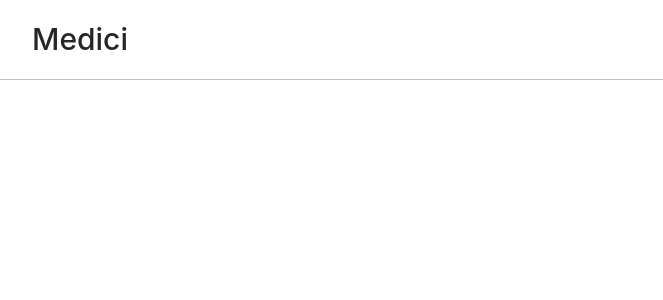
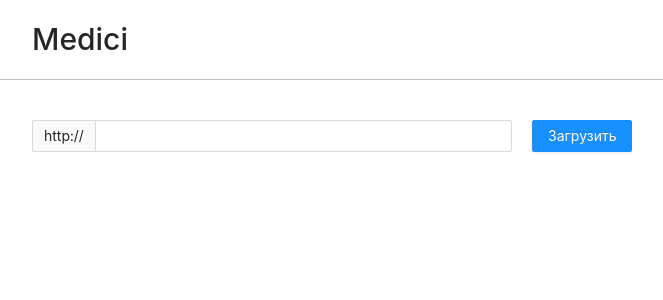
Before and after one commit to Crepiks/medici, a React (Create React App) app: page / in a window 1280 px wide. Shown: the top 300 px of the page, without its empty margins (8-671 px from the left). Built offline with nearby package versions, Linux system fonts and the light colour scheme.

Commit message:
feat: implement basic control components

```diff
--- a/src/App.tsx
+++ b/src/App.tsx
@@ -1,9 +1,14 @@
 import Header from "./components/header/header.component";
+import RequestForm from "./components/request-form/request-form.component";
+import styles from "./app.module.css";
 
 export default function App() {
   return (
     <div>
       <Header />
+      <div className={styles.main}>
+        <RequestForm />
+      </div>
     </div>
   );
 }
--- /dev/null
+++ b/src/app.module.css
@@ -0,0 +1,3 @@
+.main {
+  padding: 40px;
+}
--- /dev/null
+++ b/src/components/button/button.component.tsx
@@ -0,0 +1,8 @@
+import React from "react";
+import { Button as AntDesignButton } from "antd";
+
+const Button: React.FC = ({ children }) => (
+  <AntDesignButton type="primary">{children}</AntDesignButton>
+);
+
+export default Button;
--- a/src/components/header/header.component.tsx
+++ b/src/components/header/header.component.tsx
@@ -6,13 +6,11 @@ interface Props {
   loading?: boolean;
 }
 
-const Header: React.FC<Props> = ({ loading = false }) => {
-  return (
-    <header className={styles.container}>
-      <span className={styles.logo}>Medici</span>
-      {loading && <Loader />}
-    </header>
-  );
-};
+const Header: React.FC<Props> = ({ loading = false }) => (
+  <header className={styles.container}>
+    <span className={styles.logo}>Medici</span>
+    {loading && <Loader />}
+  </header>
+);
 
 export default Header;
--- /dev/null
+++ b/src/components/input/input.component.tsx
@@ -0,0 +1,6 @@
+import React from "react";
+import { Input as AntDesignInput } from "antd";
+
+const Input: React.FC = () => <AntDesignInput addonBefore="http://" />;
+
+export default Input;
--- /dev/null
+++ b/src/components/request-form/request-form.component.tsx
@@ -0,0 +1,17 @@
+import React from "react";
+import Input from "../input/input.component";
+import Button from "../button/button.component";
+import styles from "./request-form.module.css";
+
+const RequestForm: React.FC = () => (
+  <div className={styles.container}>
+    <div className={styles.input}>
+      <Input />
+    </div>
+    <div className={styles.button}>
+      <Button>Загрузить</Button>
+    </div>
+  </div>
+);
+
+export default RequestForm;
--- /dev/null
+++ b/src/components/request-form/request-form.module.css
@@ -0,0 +1,11 @@
+.container {
+  display: flex;
+}
+
+.input {
+  width: 40%;
+}
+
+.button {
+  margin-left: 20px;
+}
```
